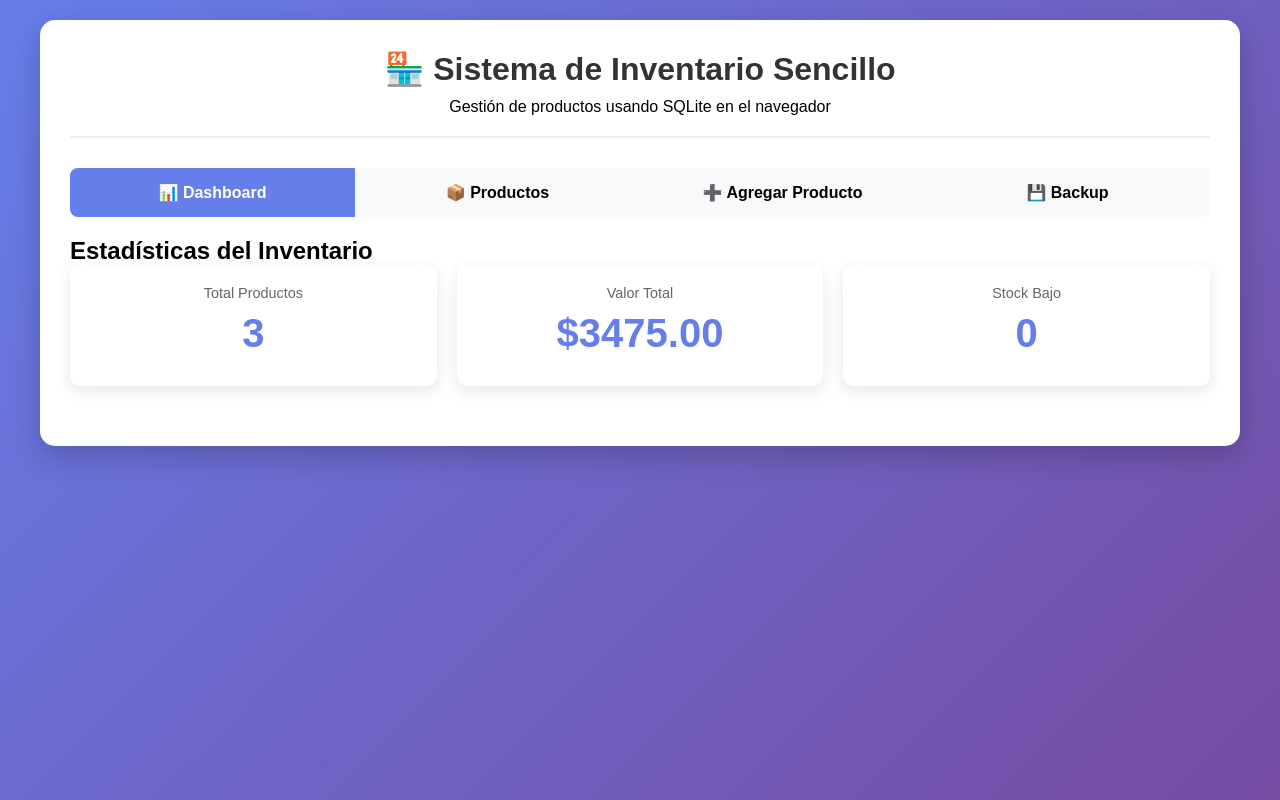
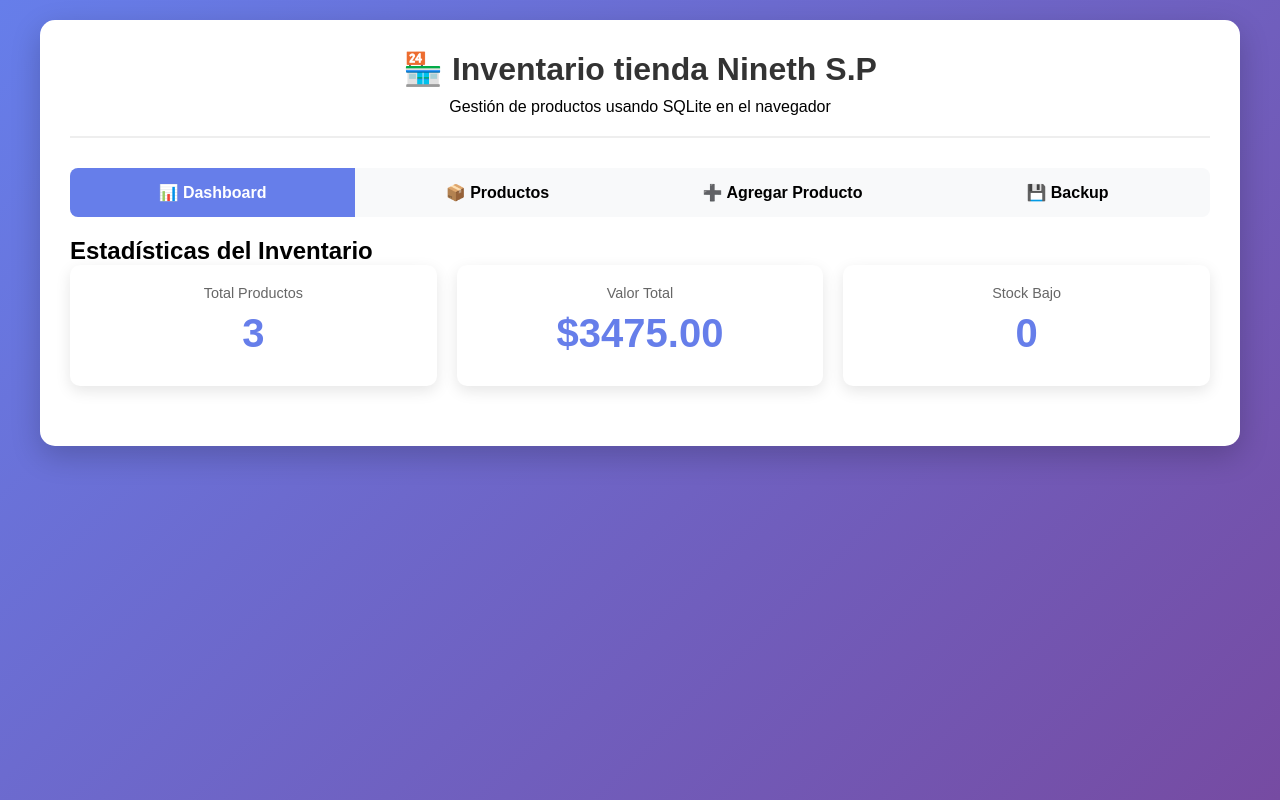
Before and after one commit to keyra731/database, a plain HTML site: page index.html in a window 1280 px wide. Drawn offline with nearby package versions, Linux system fonts and the light colour scheme.

Commit message:
Update index.html

```diff
--- a/index.html
+++ b/index.html
@@ -325,7 +325,7 @@
 <body>
     <div class="container">
         <header>
-            <h1>🏪 Sistema de Inventario Sencillo</h1>
+            <h1>🏪 Inventario tienda Nineth S.P</h1>
             <p>Gestión de productos usando SQLite en el navegador</p>
         </header>
 
```
